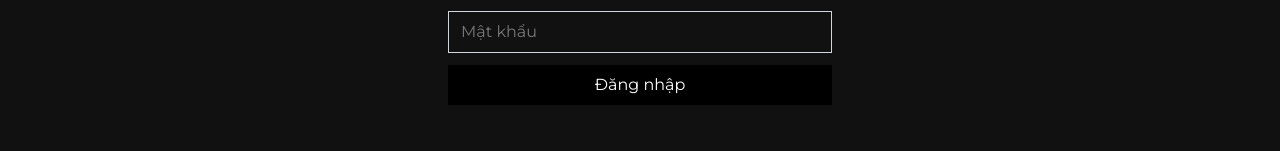
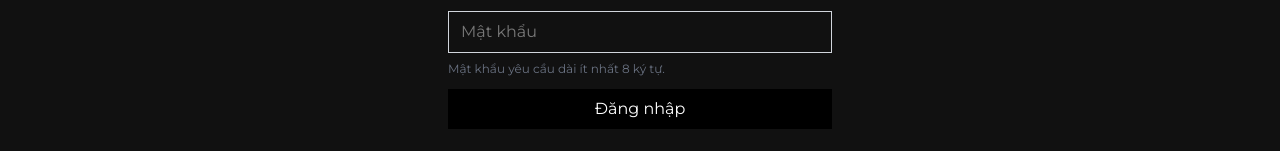
Before and after one commit to tuantutanghuynh/Galery-blog-miniecom-nextjs-express, a Next.js app in the folder frontend-gomsu/: page /admin/login in a window 1280 px wide. Shown: the part 202-353 px from the top of the page. Built offline with nearby package versions, Linux system fonts and the light colour scheme; no server answers.

Commit message:
feat(frontend): Show password validation rules on login page

```diff
--- a/frontend-gomsu/app/admin/login/page.js
+++ b/frontend-gomsu/app/admin/login/page.js
@@ -37,9 +37,11 @@ export default function AdminLoginPage() {
         />
         <input
           type="password" required placeholder="Mật khẩu" value={password}
+          minLength={8}
           onChange={(e) => setPassword(e.target.value)}
           className="border border-gray-300 rounded px-3 py-2"
         />
+        <p className="text-xs text-gray-500 mt-[-4px]">Mật khẩu yêu cầu dài ít nhất 8 ký tự.</p>
         <button type="submit" className="bg-black text-white rounded px-3 py-2">Đăng nhập</button>
       </form>
       {error && <p className="text-red-600 mt-2">{error}</p>}
```
